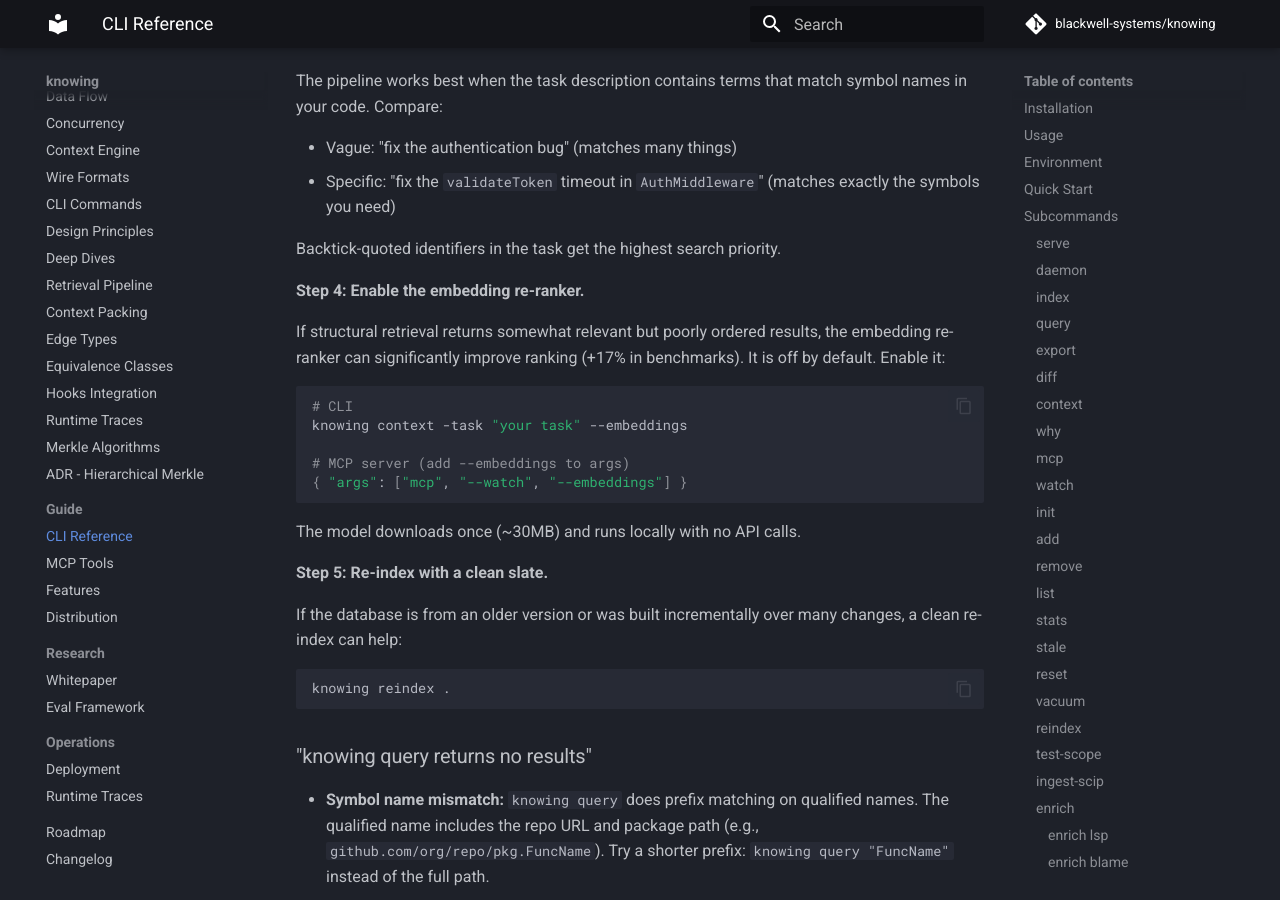
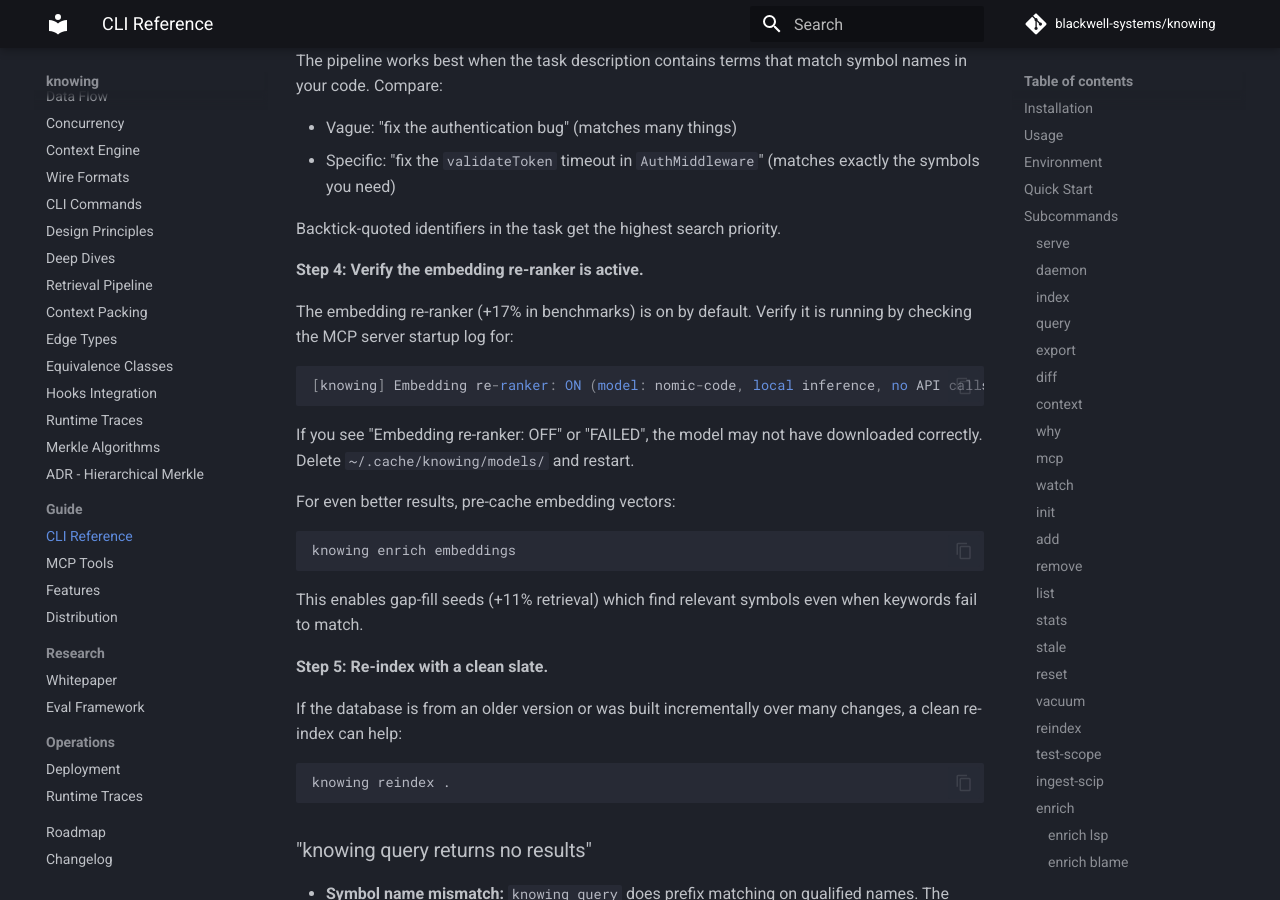
Before and after one commit to blackwell-systems/knowing, an MkDocs documentation site: the page built from docs/guide/cli.md, in a window 1280 px wide and 900 px high, scrolled down 38095 px. Built offline with MkDocs 1.6.1 and Material for MkDocs 9.7.7, drawn with Linux system fonts in a browser that asks for light colours; comment, search, counter and statistics services are not loaded; some of the changed text lies outside the part shown.

Commit message:
docs: update README numbers, fix stale embedding docs, fix init extractor bug
- README numbers table: P@10 0.257/0.262, 237 tasks, 12 repos, 7 languages
- README current boundaries: embeddings now on by default
- cli.md: --no-embeddings flag, nomic-code default, updated examples
- cli.md troubleshooting: embedding re-ranker verification instead of enable
- setup.go: registerAllExtractors instead of Go-only (non-Go repos got 0 nodes)

````diff
--- a/docs/guide/cli.md
+++ b/docs/guide/cli.md
@@ -575,8 +575,8 @@ data without needing a separate `knowing watch` or `knowing serve` process.
 | `-url` | string | *(auto-detected)* | Repository URL (auto-detected from git remote if empty) |
 | `-no-enrich` | bool | `false` | Skip LSP enrichment after reindex (only with `-watch`) |
 | `-debounce` | int | `500` | Debounce interval in milliseconds (only with `-watch`) |
-| `-embeddings` | bool | `false` | Enable local embedding re-ranker (+17% retrieval). Runs entirely on your machine, no API keys, no cloud calls, no charges. Downloads a 30MB model once on first use. |
-| `-embed-model` | string | `jina-code` | Embedding model: `jina-code` (default, best for code), `bge-small`, `nomic-code`. All models run locally. |
+| `-no-embeddings` | bool | `false` | Disable local embedding re-ranker (on by default, +17% retrieval). |
+| `-embed-model` | string | `nomic-code` | Embedding model: `nomic-code` (default), `jina-code`, `bge-small`. All models run locally. |
 
 **Examples:**
 
@@ -587,11 +587,11 @@ knowing mcp
 # Start with file watching enabled (re-indexes on save)
 knowing mcp --watch
 
-# Enable embedding re-ranker for +17% better retrieval (local, no API)
-knowing mcp --watch --embeddings
+# Disable embedding re-ranker (on by default)
+knowing mcp --watch --no-embeddings
 
 # Use a specific embedding model
-knowing mcp --watch --embeddings --embed-model jina-code
+knowing mcp --watch --embed-model jina-code
 
 # Watch a specific repo path with custom debounce
 knowing mcp --watch -repo ./my-repo -debounce 1000
@@ -1649,21 +1649,26 @@ symbol names in your code. Compare:
 
 Backtick-quoted identifiers in the task get the highest search priority.
 
-**Step 4: Enable the embedding re-ranker.**
-
-If structural retrieval returns somewhat relevant but poorly ordered results,
-the embedding re-ranker can significantly improve ranking (+17% in benchmarks).
-It is off by default. Enable it:
-
-```bash
-# CLI
-knowing context -task "your task" --embeddings
-
-# MCP server (add --embeddings to args)
-{ "args": ["mcp", "--watch", "--embeddings"] }
-```
-
-The model downloads once (~30MB) and runs locally with no API calls.
+**Step 4: Verify the embedding re-ranker is active.**
+
+The embedding re-ranker (+17% in benchmarks) is on by default. Verify it is
+running by checking the MCP server startup log for:
+
+```
+[knowing] Embedding re-ranker: ON (model: nomic-code, local inference, no API calls)
+```
+
+If you see "Embedding re-ranker: OFF" or "FAILED", the model may not have
+downloaded correctly. Delete `~/.cache/knowing/models/` and restart.
+
+For even better results, pre-cache embedding vectors:
+
+```bash
+knowing enrich embeddings
+```
+
+This enables gap-fill seeds (+11% retrieval) which find relevant symbols even
+when keywords fail to match.
 
 **Step 5: Re-index with a clean slate.**
 
````
Also changed, not shown: README.md (+9 -7 lines), 1 other file.
